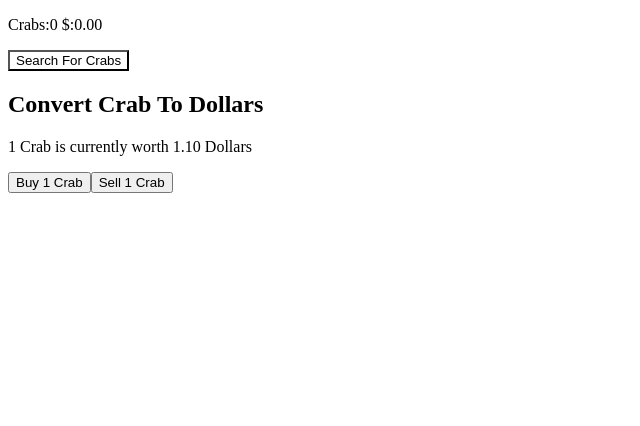
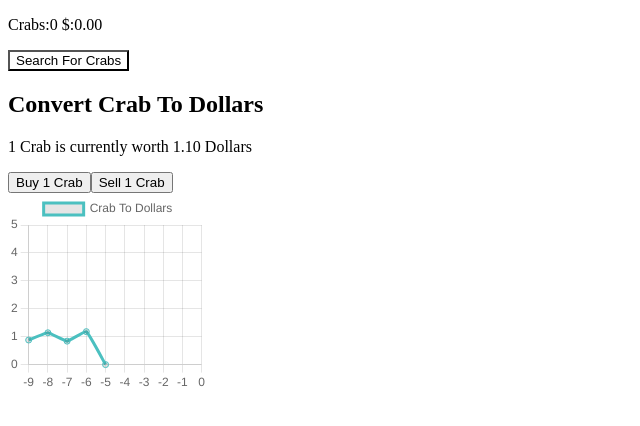
Before and after one commit to salamander77712/Testing-main, a Vue app in the folder Vue.js/Crab App/: page / in a window 1280 px wide. Shown: the top 426 px of the page, without its empty margins (0-640 px from the left). Built offline with nearby package versions, Linux system fonts and the light colour scheme.

Commit message:
Added graph of price history

```diff
--- a/Vue.js/Crab App/package.json
+++ b/Vue.js/Crab App/package.json
@@ -7,8 +7,10 @@
     "preview": "vite preview --port 4173"
   },
   "dependencies": {
+    "chart.js": "^3.9.1",
     "url": "^0.11.0",
-    "vue": "^3.2.37"
+    "vue": "^3.2.37",
+    "vue-chartjs": "^4.1.1"
   },
   "devDependencies": {
     "@types/node": "^18.0.6",
--- a/Vue.js/Crab App/src/App.vue
+++ b/Vue.js/Crab App/src/App.vue
@@ -1,6 +1,7 @@
 <script setup>
 import CrabButton from './components/CrabButton.vue'
 import MrKrabs from './components/MrKrabs.vue'
+import LineGraph from './components/LineGraph.vue'
 </script>
 
 <template>
--- /dev/null
+++ b/Vue.js/Crab App/src/components/LineGraph.vue
@@ -0,0 +1,70 @@
+<script>
+import { Line } from 'vue-chartjs';
+import {
+  Chart as ChartJS,
+  Title,
+  Tooltip,
+  Legend,
+  LineElement,
+  LinearScale,
+  PointElement,
+  CategoryScale
+} from 'chart.js';
+ChartJS.register(
+  Title,
+  Tooltip,
+  Legend,
+  LineElement,
+  LinearScale,
+  PointElement,
+  CategoryScale
+);
+export default {
+  props: ['values', 'labels', 'title', 'min', 'max'],
+  components: { Line },
+  data() {
+    return {
+    }
+  },
+  computed: {
+      chartData() { return {
+        labels: this.labels,
+        datasets: [{
+          label: this.title,
+          data: this.copy(this.values),
+          fill: false,
+          borderColor: 'rgb(75, 192, 192)',
+          tension: 0.1
+        }]
+      } },
+      chartOptions(){ return{
+        scales: {
+            y: {
+                suggestedMin: this.min,
+                suggestedMax: this.max
+            }
+        }
+    }
+      }
+    },
+  methods:{
+    copy(array){
+      let identity = (x) => x;
+      return array.map(identity);
+    }
+  }
+}
+</script>
+
+<template>
+
+<Line
+:chart-data = "this.chartData"
+:chart-options = "this.chartOptions"
+/>
+
+</template>
+
+<style scoped>
+
+</style>
--- a/Vue.js/Crab App/src/components/MrKrabs.vue
+++ b/Vue.js/Crab App/src/components/MrKrabs.vue
@@ -36,7 +36,16 @@ export default {
 <template>
 <p>Crabs:{{this.crabs}} $:{{this.dollars.toFixed(2)}}</p>
 <CrabButton @crab="crabFound" waitingTicks="10" successChance="1" millisPerTick="100"></CrabButton>
-<RandForex @sell="crabSold" @buy="crabBought" currencyFrom="Crab" currencyTo="Dollars" :minPrice="Number(0.5)" :maxPrice="Number(5)" :maxVolitlity="Number(0.5)"></RandForex>
+<RandForex
+@sell="crabSold"
+@buy="crabBought"
+currencyFrom="Crab"
+currencyTo="Dollars"
+:minPrice="Number(0.5)"
+:maxPrice="Number(5)"
+:maxVolitlity="Number(0.5)"
+:priceHistoryLength="10"
+></RandForex>
 </template>
 
 <style scoped>
--- a/Vue.js/Crab App/src/components/randForex.vue
+++ b/Vue.js/Crab App/src/components/randForex.vue
@@ -1,3 +1,8 @@
+<script setup>
+import LineGraph from './LineGraph.vue';
+</script>
+
+
 <script>
 export default {
   props: {
@@ -38,12 +43,17 @@ export default {
     precision:{
       type: Number,
       default: 2
+    },
+    priceHistoryLength:{
+      type: Number,
+      default: 4
     }
   },
   emits:['buy', 'sell'],
   data() {
     return {
-      currentPrice: this.startingPrice
+      currentPrice: this.startingPrice,
+      priceHistory: []
     }
   },
   methods:{
@@ -69,6 +79,10 @@ export default {
           this.currentPrice = newPrice;
         }
       }
+      this.priceHistory.push(this.priceRounded);
+      if(this.priceHistory.length > this.priceHistoryLength){
+        this.priceHistory.splice(0, 1);
+      }
     }
   },
   mounted(){
@@ -77,6 +91,16 @@ export default {
   computed:{
     priceRounded(){
       return this.currentPrice.toFixed(this.precision);
+    },
+    chartData(){
+      return this.priceHistory;
+    },
+    labels(){
+      let output = [];
+      for (let i = -this.priceHistoryLength + 1; i <= 0; i++) {
+        output.push(i);
+      }
+      return output;
     }
   }
 }
@@ -88,9 +112,21 @@ export default {
   <p>1 {{this.currencyFrom}} is currently worth {{this.priceRounded}} {{this.currencyTo}}</p>
   <button @click="$emit('buy', this.priceRounded)">Buy 1 {{this.currencyFrom}}</button>
   <button @click="$emit('sell', this.priceRounded)">Sell 1 {{this.currencyFrom}}</button>
+  <div class="graph">
+  <LineGraph
+  :labels="this.labels"
+  :values="this.chartData"
+  :title="this.currencyFrom + ' To ' + this.currencyTo"
+  :min="0"
+  :max="5"
+  >
+  </LineGraph></div>
 </div>
 </template>
 
 <style scoped>
-
+.graph{
+  max-width: 200px;
+  max-height: 200px;
+}
 </style>
```
Also changed, not shown: 1 other file (tests, documents, lock files or other folders).
